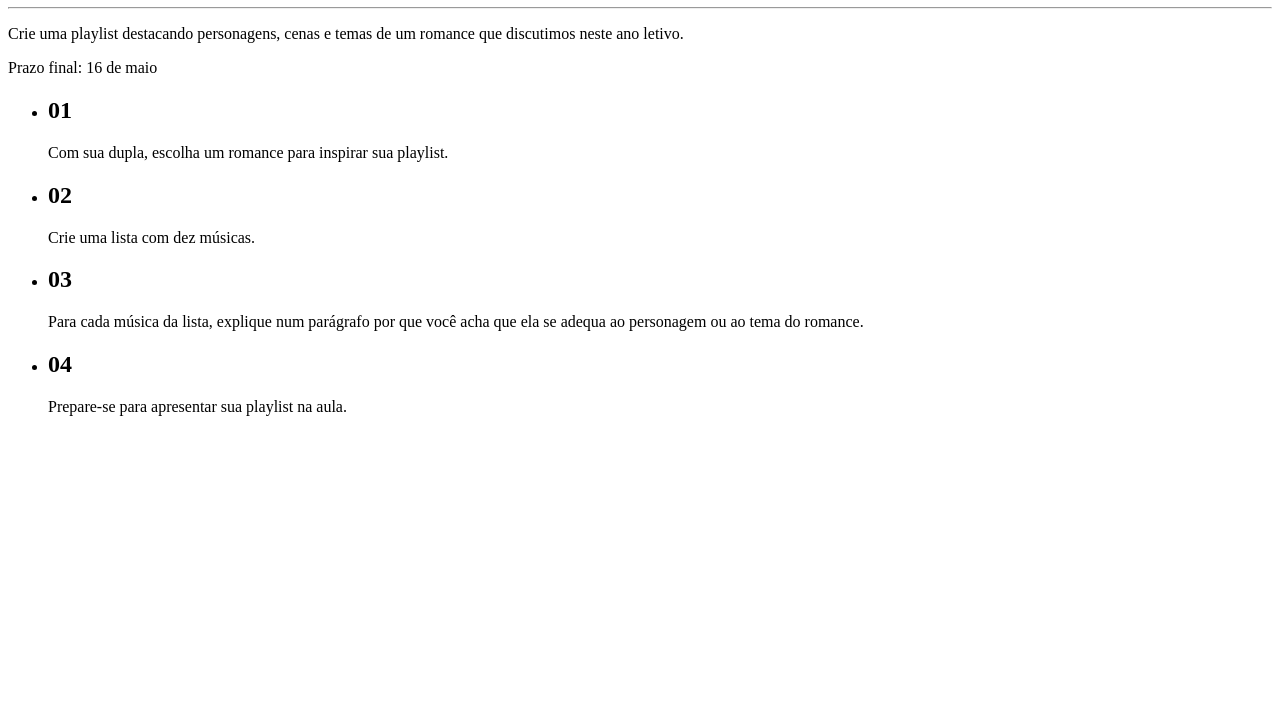
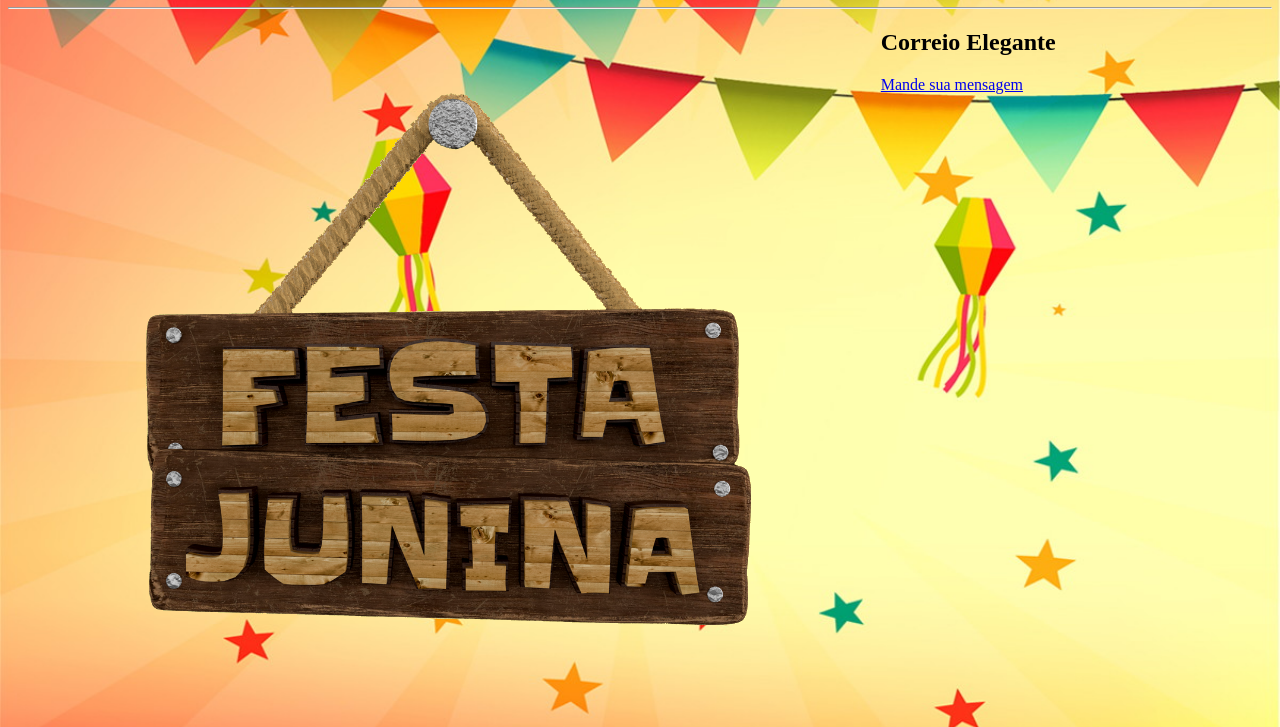
Before and after one commit to HenriquePValle/Prova2Tri, a plain HTML site: page index.html in a window 1280 px wide. Shown: the part 73-800 px from the top of the page. Drawn offline with Linux system fonts and the light colour scheme.

Commit message:
Criação

```diff
--- a/index.html
+++ b/index.html
@@ -6,38 +6,19 @@
     <meta charset="UTF-8" />
     <title>Arraiá do Regente</title>
 
-    <link rel="stylesheet" href="/css/reset.css" />
-    <link rel="stylesheet" href="/css/style.css" />
+    <link rel="stylesheet" href="css/reset.css" />
+    <link rel="stylesheet" href="css/style.css" />
 </head>
 
 <body>
     <header>
-        <h1>Playlist Literária</h1>
-        <hr />
-        <p>Crie uma playlist destacando personagens, cenas e temas de um romance que discutimos neste ano letivo.</p>
-        <p>Prazo final: 16 de maio</p>
+        <h1>Colégio Regente Apresenta</h1>
+        <hr/>
     </header>
     <main>
-        <ul>
-            <li>
-                <h2>01</h2>
-                <p>Com sua dupla, escolha um romance para inspirar sua playlist.</p>
-            </li>
-            <li>
-                <h2>02</h2>
-                <p>Crie uma lista com dez músicas.</p>
-            </li>
-            <li>
-                <h2>03</h2>
-                <p>Para cada música da lista, explique num parágrafo por que você acha que ela se adequa ao personagem
-                    ou ao
-                    tema do romance.</p>
-            </li>
-            <li>
-                <h2>04</h2>
-                <p>Prepare-se para apresentar sua playlist na aula.</p>
-            </li>
-        </ul>
+        <img class="placa" src="imagens/placa_junina.png" alt="Placa: Festa Junina"/>
+        <h2>Correio Elegante</h2>
+        <a href="formulario.html">Mande sua mensagem</a>
     </main>
 </body>
 
```
Also changed, not shown: formulario.html (added, +17 -0 lines), imagens/bg.jpg (added), imagens/celegante.png (added), imagens/placa_junina.png (added).
